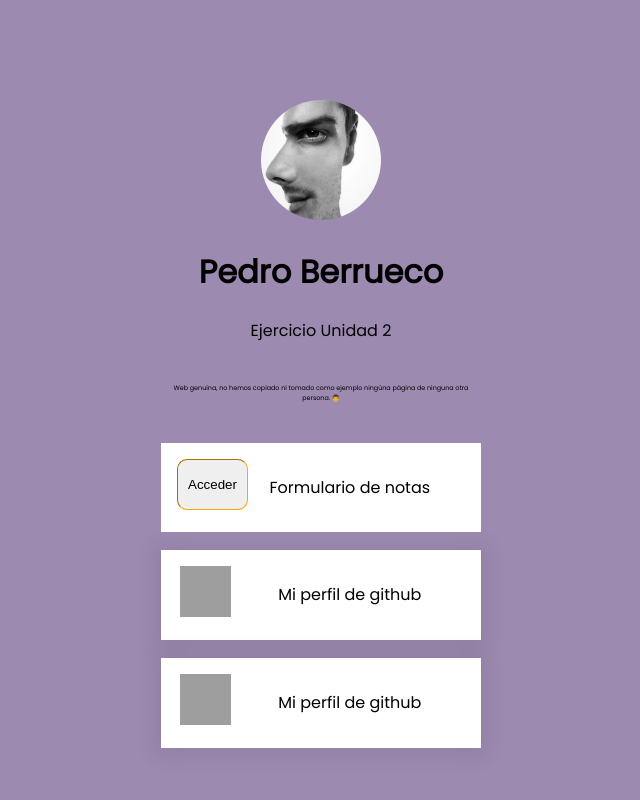
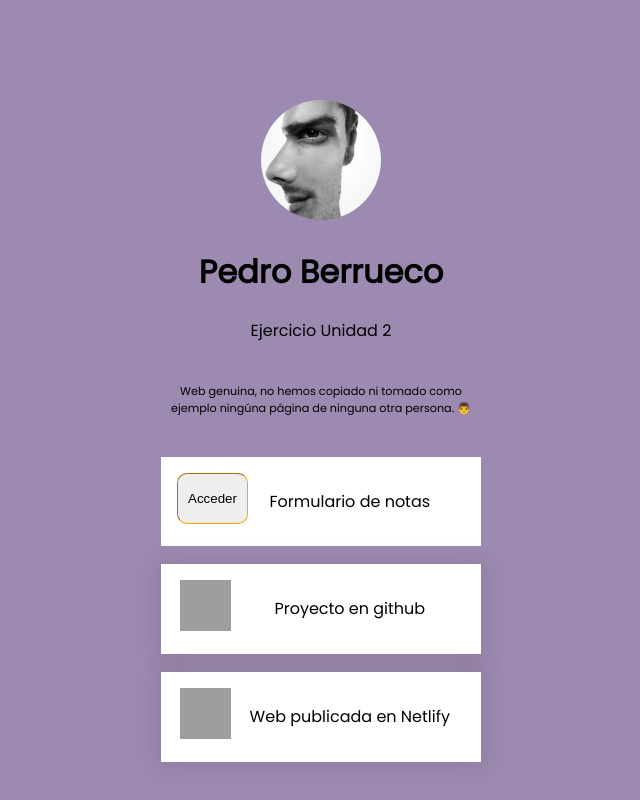
Before and after one commit to PedroBerrueco/unidad2, a plain HTML site: page index.html in a window 1280 px wide. Shown: the whole page, without its empty margins (319-959 px from the left). Drawn offline with Linux system fonts and the light colour scheme; grey boxes are pictures that could not be loaded.

Commit message:
actualizo actividad2

```diff
--- a/index.html
+++ b/index.html
@@ -28,18 +28,18 @@
 
 
 
-        <a href="#" class="cubo">
+        <a href="https://github.com/PedroBerrueco/unidad2" class="cubo">
             <div class="boximg">
                 <img src="https://cdn-icons-png.flaticon.com/512/25/25231.png" alt="" />
             </div>
-            <p>Mi perfil de github</p>
+            <p>Proyecto en github</p>
         </a>
 
-        <a href="#" class="cubo">
+        <a href="https://remarkable-semifreddo-a78b60.netlify.app/" class="cubo">
             <div class="boximg">
-                <img src="https://cdn-icons-png.flaticon.com/512/25/25231.png" alt="" />
+                <img src="https://cdn-icons-png.flaticon.com/512/1150/1150575.png" alt="" />
             </div>
-            <p>Mi perfil de github</p>
+            <p>Web publicada en Netlify</p>
         </a>
 
     </div>
--- a/style.css
+++ b/style.css
@@ -82,7 +82,7 @@ body {
 }
 
 .p2 {
-    font-size: 40%;
+    font-size: 70%;
   width: 100%;
   max-width: 320px;
   text-align: center;
```
